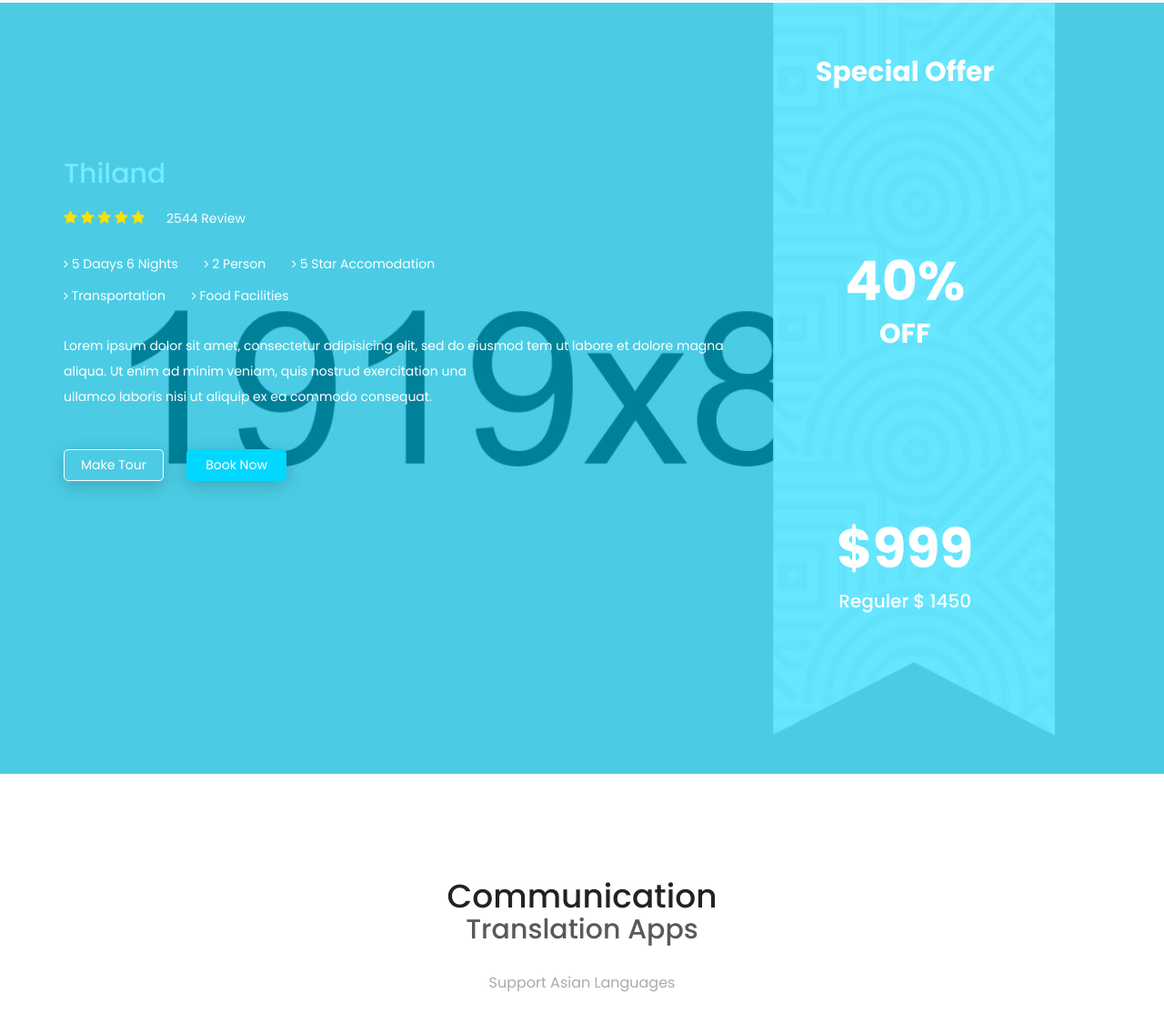
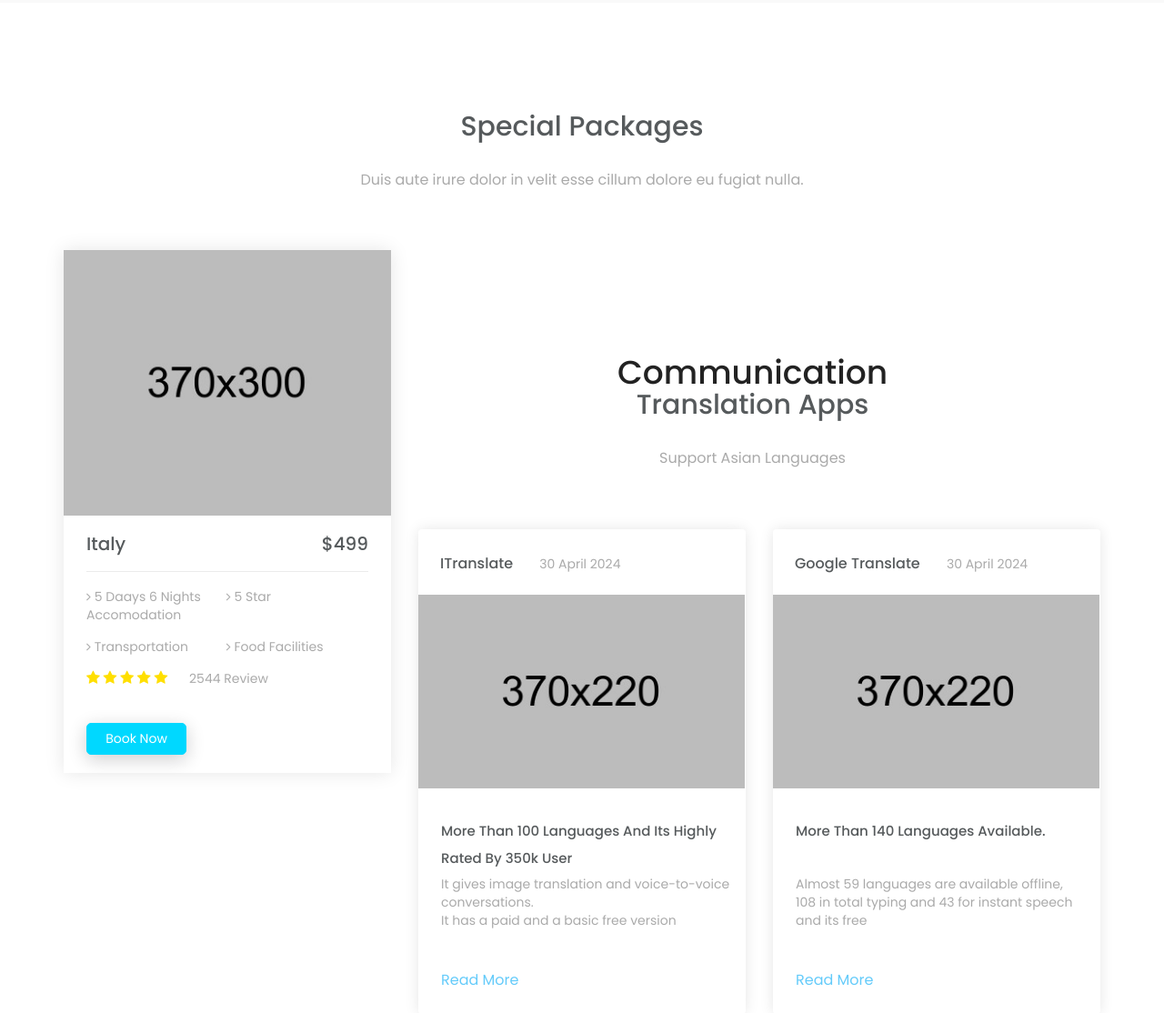
Before and after one commit to Salma2032/PROJECT, a plain HTML site: page index.html in a window 1280 px wide. Shown: the part 5788-6902 px from the top of the page at 91% size. Drawn offline with nearby package versions, Linux system fonts and the light colour scheme.

Commit message:
Update index.html

```diff
--- a/index.html
+++ b/index.html
@@ -1280,80 +1280,59 @@
 
 
 		<!--special-offer start-->
-		<section id="spo" class="special-offer">
+
+<section id="pack" class="packages">
     <div class="container">
-				<div class="special-offer-content">
-					<div class="row">
-						<div class="col-sm-8">
-							<div class="single-special-offer">
-								<div class="single-special-offer-txt">
-									<h2>thiland</h2>
-									<div class="packages-review special-offer-review">
-										<p>
-											<i class="fa fa-star"></i>
-											<i class="fa fa-star"></i>
-											<i class="fa fa-star"></i>
-											<i class="fa fa-star"></i>
-											<i class="fa fa-star"></i>
-											<span>2544 review</span>
-										</p>
-									</div><!--/.packages-review-->
-									<div class="packages-para special-offer-para">
+        <div class="gallary-header text-center">
+            <h2>
+                special packages
+            </h2>
+            <p>
+                Duis aute irure dolor in  velit esse cillum dolore eu fugiat nulla.
+            </p>
+        </div><!--/.gallery-header-->
+        <div class="packages-content">
+            <div class="row">
+
+                <div class="col-md-4 col-sm-6">
+                    <div class="single-package-item">
+                        <img src="assets/images/packages/p1.jpg" alt="package-place">
+                        <div class="single-package-item-txt">
+                            <h3>italy <span class="pull-right">$499</span></h3>
+                            <div class="packages-para">
                                 <p>
                                     <span>
                                         <i class="fa fa-angle-right"></i> 5 daays 6 nights
                                     </span>
-											<span>
-												<i class="fa fa-angle-right"></i> 2 person
-											</span>
-											<span>
                                     <i class="fa fa-angle-right"></i>  5 star accomodation
-											</span>
                                 </p>
                                 <p>
                                     <span>
                                         <i class="fa fa-angle-right"></i>  transportation
                                     </span>
-											<span>
                                     <i class="fa fa-angle-right"></i>  food facilities
-											</span>
-										</p>
-										<p class="offer-para">
-											Lorem ipsum dolor sit amet, consectetur adipisicing elit, sed do eiusmod tem ut labore et dolore magna  aliqua. Ut enim ad minim veniam, quis nostrud exercitation una <br> ullamco laboris nisi ut aliquip ex ea commodo consequat.
                                  </p>
                             </div><!--/.packages-para-->
-									<div class="offer-btn-group">
-										<div class="about-btn">
-											<button  class="about-view packages-btn offfer-btn">
-												make tour
-											</button>
-										</div><!--/.about-btn-->
+                            <div class="packages-review">
+                                <p>
+                                    <i class="fa fa-star"></i>
+                                    <i class="fa fa-star"></i>
+                                    <i class="fa fa-star"></i>
+                                    <i class="fa fa-star"></i>
+                                    <i class="fa fa-star"></i>
+                                    <span>2544 review</span>
+                                </p>
+                            </div><!--/.packages-review-->
                             <div class="about-btn">
                                 <button  class="about-view packages-btn">
                                     book now
                                 </button>
                             </div><!--/.about-btn-->
-									</div><!--/.offer-btn-group-->
-								</div><!--/.single-special-offer-txt-->
-							</div><!--/.single-special-offer-->
-						</div><!--/.col-->
-						<div class="col-sm-4">
-							<div class="single-special-offer">
-								<div class="single-special-offer-bg">
-									<img src="assets/images/offer/offer-shape.png" alt="offer-shape">
-								</div><!--/.single-special-offer-bg-->
-								<div class="single-special-shape-txt">
-									<h3>special offer</h3>
-									<h4><span>40%</span><br>off</h4>
-									<p><span>$999</span><br>reguler $ 1450</p>
-								</div><!--/.single-special-shape-txt-->
-							</div><!--/.single-special-offer-->
-						</div><!--/.col-->
-					</div><!--/.row-->
-				</div><!--/.special-offer-content-->
-			</div><!--/.container-->
-
-		</section><!--/.special-offer end-->
+                        </div><!--/.single-package-item-txt-->
+                    </div><!--/.single-package-item-->
+
+                </div><!--/.col-->
+
 		<!--special-offer end-->
 
 		<!--blog start-->
```
Lines whose indentation alone changed are shown as unchanged.
